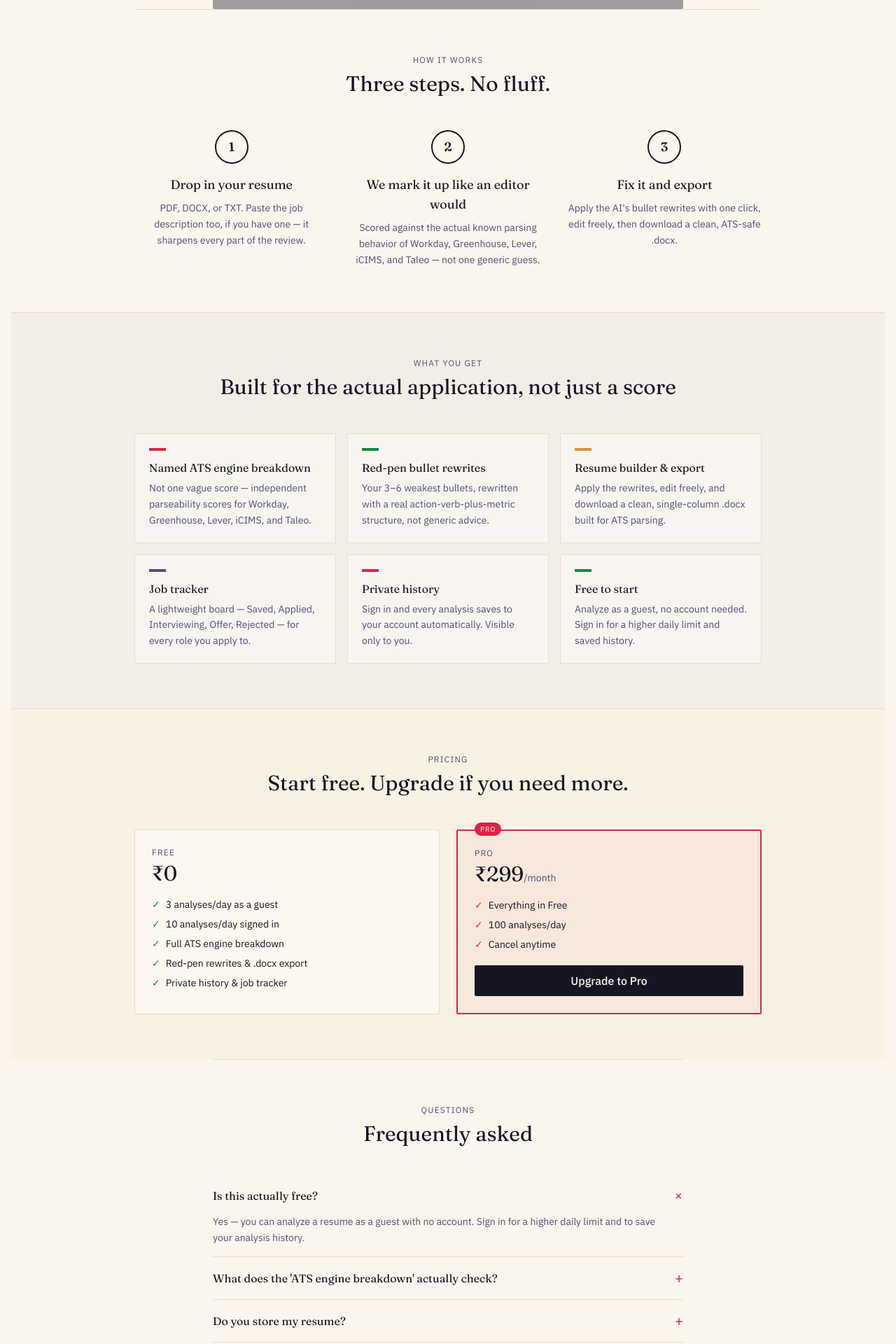
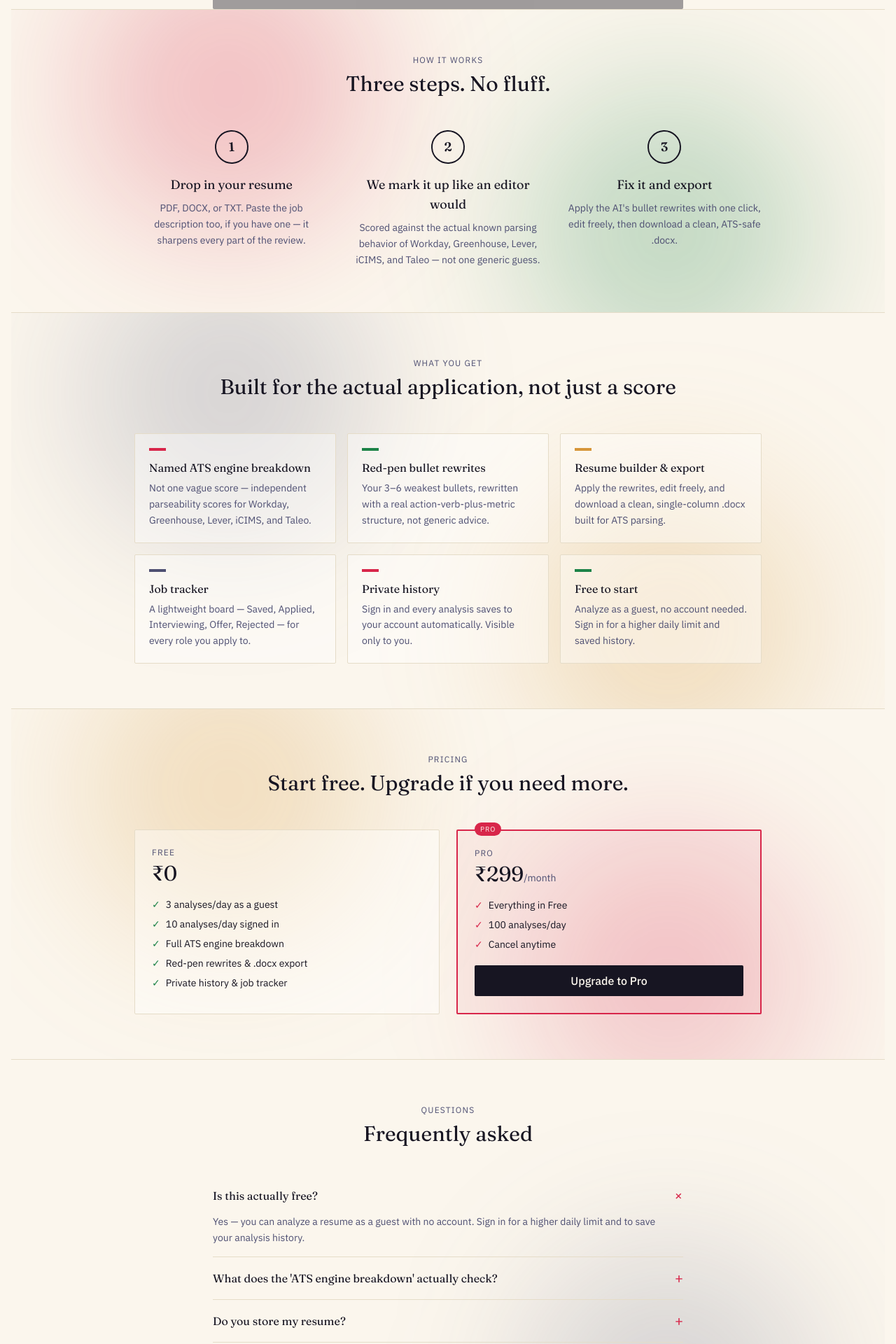
Before and after one commit to Shailesh103/AI-Resume-Analyzer, a React (Vite) app in the folder frontend/: page / in a window 1280 px wide. Shown: the part 780-2700 px from the top of the page at 70% size. Built offline with nearby package versions, Linux system fonts and the light colour scheme; no server answers.

Commit message:
fix navbar and adding color gradiants in every sections

```diff
--- a/frontend/src/App.jsx
+++ b/frontend/src/App.jsx
@@ -410,7 +410,7 @@ function AppShell() {
   }
 
   return (
-    <div className="min-h-screen bg-manuscript bg-paper-texture flex flex-col relative isolate overflow-x-hidden">
+    <div className="min-h-screen bg-manuscript bg-paper-texture flex flex-col relative isolate">
       {/* Soft gradient-mesh wash behind the top of the page — purely decorative */}
       <div className="pointer-events-none absolute inset-x-0 top-0 h-[640px] overflow-hidden -z-10">
         <div className="absolute inset-0 bg-gradient-to-br from-forest/10 via-manuscript to-redline/10" />
--- a/frontend/src/components/Footer.jsx
+++ b/frontend/src/components/Footer.jsx
@@ -1,10 +1,10 @@
 // EDIT ME — replace these with your real details before deploying.
-const CONTACT_EMAIL = 'shaileshmadde650@email.com'
-const LOCATION = 'Gauri khurd, Gauri Bazar, Deoria(274202), India'
+const CONTACT_EMAIL = 'your@email.com'
+const LOCATION = 'Your City, India'
 const SOCIAL_LINKS = {
-  linkedin: 'https://www.linkedin.com/in/shailesh-maddhesiya-990451209/',
-  instagram: 'https://www.instagram.com/shailesh_maddh/',
-  x: 'https://x.com/ShaileshMaddh17',
+  linkedin: 'https://linkedin.com/in/yourhandle',
+  instagram: 'https://instagram.com/yourhandle',
+  x: 'https://x.com/yourhandle',
 }
 
 function IconButton({ href, label, children }) {
@@ -101,7 +101,11 @@ export default function Footer({ setView, onGoHome }) {
   ]
 
   return (
-    <footer className="mt-24 bg-ink text-manuscript">
+    <footer className="mt-24 bg-ink text-manuscript relative overflow-hidden isolate">
+      <div className="pointer-events-none absolute inset-0 -z-10">
+        <div className="absolute -top-20 left-1/4 w-[420px] h-[420px] rounded-full bg-redline/15 blur-[110px]" />
+        <div className="absolute -bottom-32 right-1/4 w-[420px] h-[420px] rounded-full bg-forest/15 blur-[110px]" />
+      </div>
       <div className="max-w-4xl mx-auto px-4 py-16 grid md:grid-cols-[1.4fr_1fr_1fr] gap-10">
         <div>
           <p className="font-display text-2xl mb-3">
--- a/frontend/src/components/LandingSections.jsx
+++ b/frontend/src/components/LandingSections.jsx
@@ -7,6 +7,15 @@ function StepNumber({ n }) {
         font-display font-semibold text-lg text-ink shrink-0 -rotate-3"
     >
       {n}
+    </div>
+  )
+}
+
+function SectionGlow({ colors }) {
+  return (
+    <div className="pointer-events-none absolute inset-0 -z-10">
+      <div className={`absolute -top-24 left-[8%] w-[420px] h-[420px] rounded-full ${colors[0]} blur-[100px]`} />
+      <div className={`absolute -bottom-24 right-[8%] w-[420px] h-[420px] rounded-full ${colors[1]} blur-[100px]`} />
     </div>
   )
 }
@@ -28,7 +37,9 @@ function HowItWorks() {
   ]
 
   return (
-    <section id="how-it-works" className="max-w-4xl mx-auto py-16 border-t border-line scroll-mt-24">
+    <section id="how-it-works" className="relative isolate overflow-hidden border-t border-line scroll-mt-24">
+      <SectionGlow colors={['bg-redline/25', 'bg-forest/25']} />
+      <div className="max-w-4xl mx-auto py-16">
         <p className="text-xs uppercase tracking-widest text-slate text-center mb-2">
           How it works
         </p>
@@ -43,6 +54,7 @@ function HowItWorks() {
               <p className="text-sm text-slate leading-relaxed">{s.body}</p>
             </div>
           ))}
+        </div>
       </div>
     </section>
   )
@@ -94,7 +106,8 @@ function FeatureGrid() {
   ]
 
   return (
-    <section id="features" className="bg-slate/5 border-t border-line scroll-mt-24">
+    <section id="features" className="relative isolate overflow-hidden border-t border-line scroll-mt-24">
+      <SectionGlow colors={['bg-slate/20', 'bg-gold/25']} />
       <div className="max-w-4xl mx-auto py-16">
         <p className="text-xs uppercase tracking-widest text-slate text-center mb-2">
           What you get
@@ -113,7 +126,8 @@ function FeatureGrid() {
 }
 function PricingTeaser({ onUpgrade }) {
   return (
-    <section id="pricing" className="bg-gold/5 border-t border-line scroll-mt-24">
+    <section id="pricing" className="relative isolate overflow-hidden border-t border-line scroll-mt-24">
+      <SectionGlow colors={['bg-gold/25', 'bg-redline/20']} />
       <div className="max-w-4xl mx-auto py-16">
         <p className="text-xs uppercase tracking-widest text-slate text-center mb-2">
           Pricing
@@ -204,7 +218,9 @@ function FAQ() {
   ]
 
   return (
-    <section id="faq" className="max-w-2xl mx-auto py-16 border-t border-line scroll-mt-24">
+    <section id="faq" className="relative isolate overflow-hidden border-t border-line scroll-mt-24">
+      <SectionGlow colors={['bg-forest/22', 'bg-slate/20']} />
+      <div className="max-w-2xl mx-auto py-16">
         <p className="text-xs uppercase tracking-widest text-slate text-center mb-2">
           Questions
         </p>
@@ -222,6 +238,7 @@ function FAQ() {
             />
           ))}
         </div>
+      </div>
     </section>
   )
 }
```
Lines whose indentation alone changed are shown as unchanged.
